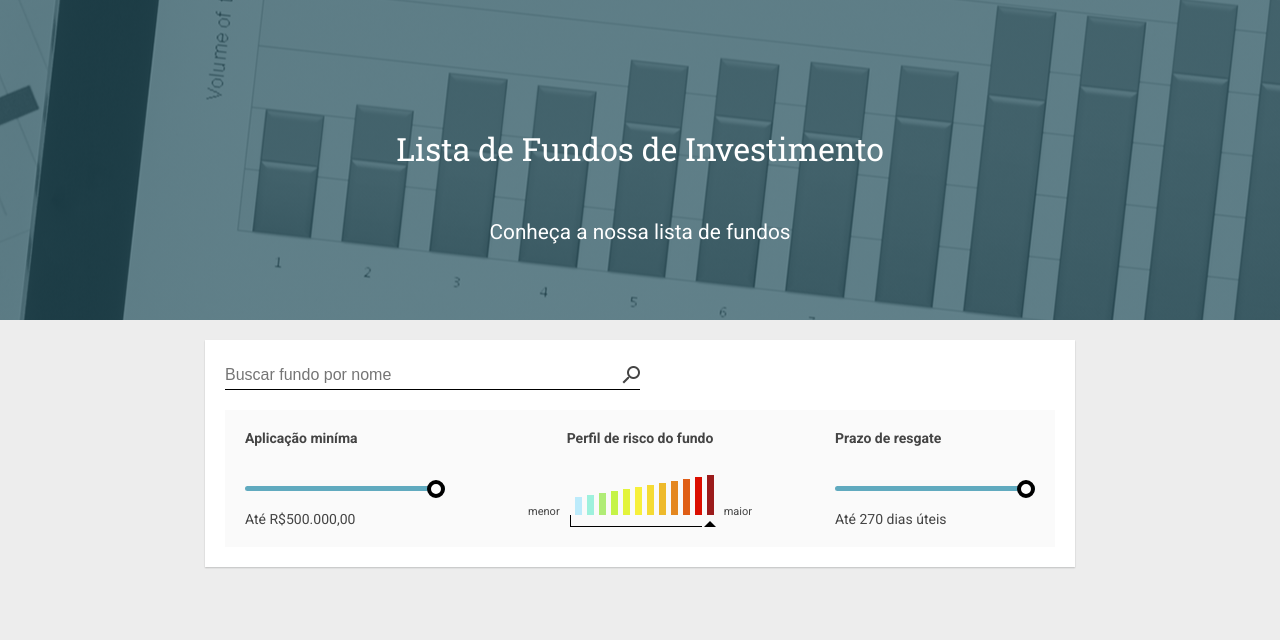
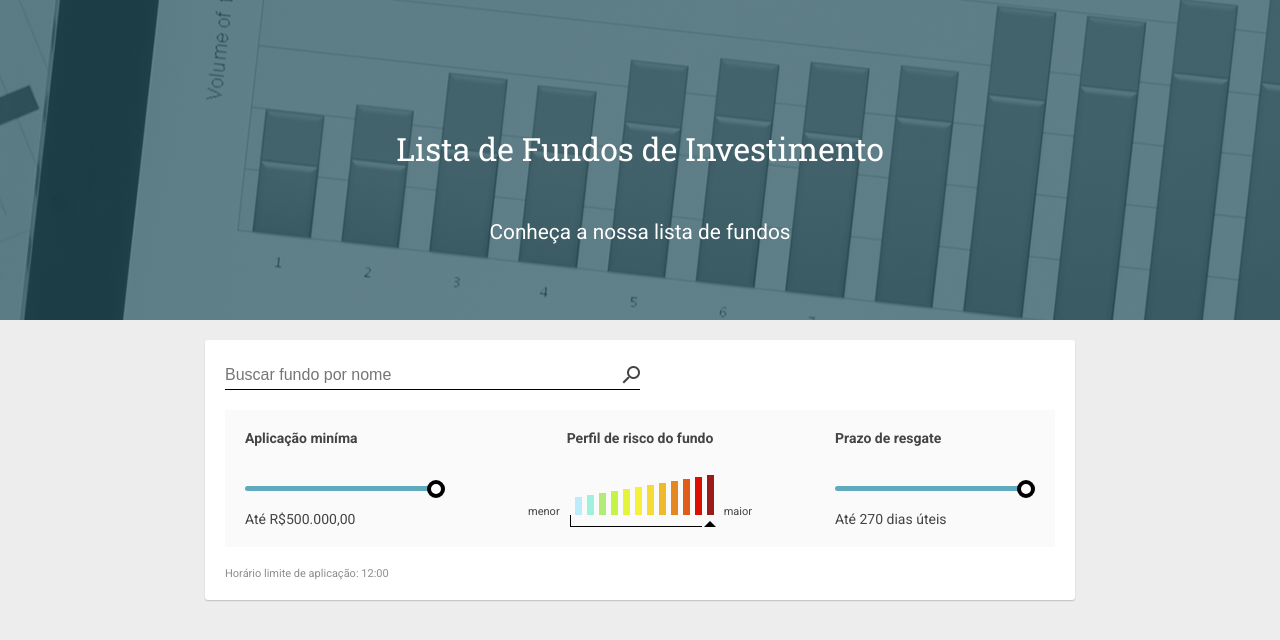
Before and after one commit to kle1sson/orama-desafio, an Angular app: page / in a window 1280 px wide. Shown: the top 640 px of the page. Built offline with nearby package versions, Linux system fonts and the light colour scheme.

Commit message:
feat: create time limit warning

```diff
--- a/src/app/app.component.html
+++ b/src/app/app.component.html
@@ -24,5 +24,6 @@
         value="270 dias úteis"
       ></app-slider>
     </section>
+    <strong class="time-limit"> Horário limite de aplicação: 12:00 </strong>
   </section>
 </main>
--- a/src/app/app.component.scss
+++ b/src/app/app.component.scss
@@ -54,7 +54,18 @@
 
   padding: 20px;
   margin-top: 20px;
+
   box-shadow: var(--box-shadow);
+
+  border-radius: 3px;
+  .time-limit {
+    display: block;
+    margin-top: 20px;
+
+    font-size: 11px;
+    color: #8d8d8d;
+    font-weight: 400;
+  }
 }
 
 .filters {
```
